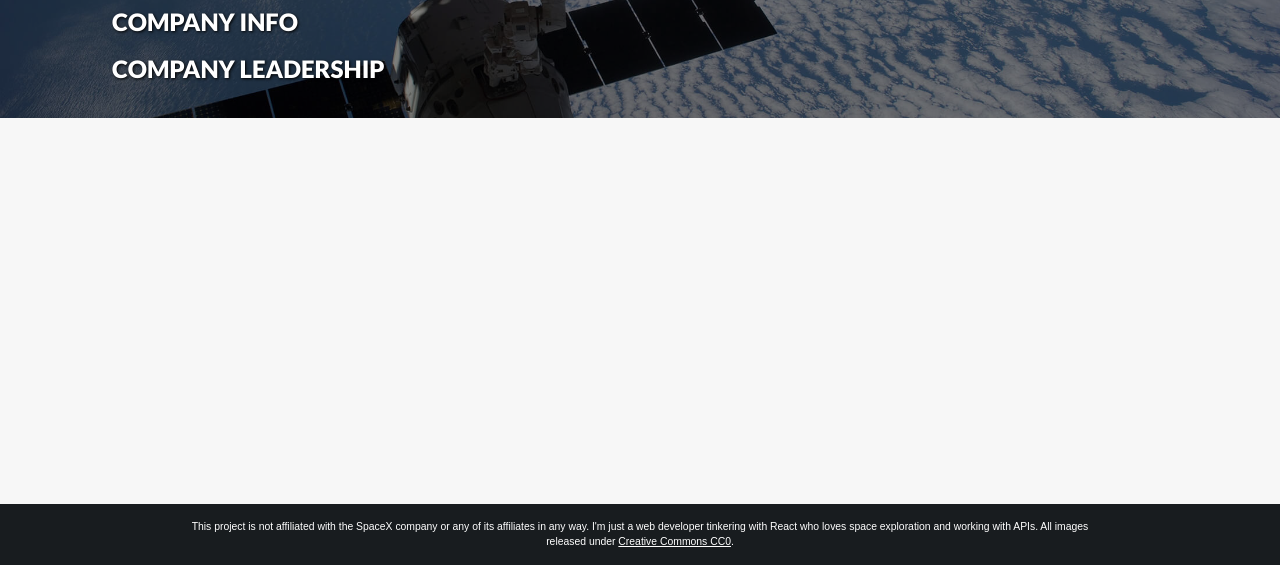
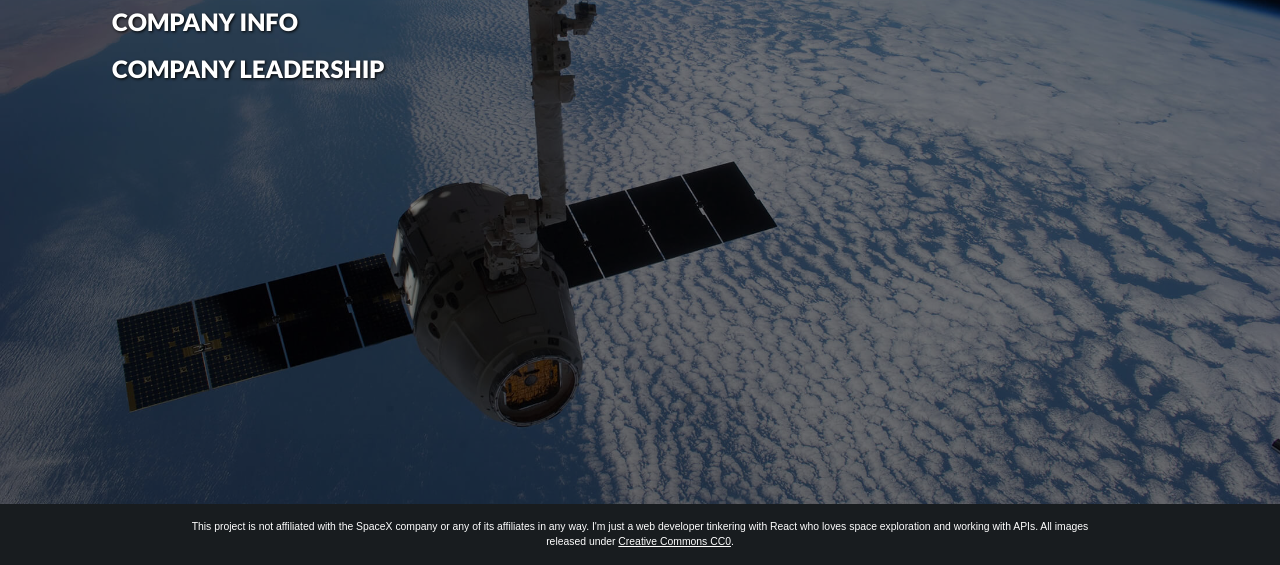
Before and after one commit to cstielper/react-spacex-wiki, a React app: page / in a window 1280 px wide. Shown: the part 235-800 px from the top of the page. Built offline with nearby package versions, Linux system fonts and the light colour scheme; no server answers.

Commit message:
CSS tweaks

```diff
--- a/src/components/home/Home.js
+++ b/src/components/home/Home.js
@@ -5,6 +5,7 @@ import styled from 'styled-components';
 const Article = styled.article`
   position: relative;
   min-height: 100%;
+  width: 100%;
   padding: 0 0 2rem !important;
 
   &,
--- a/src/ui.css
+++ b/src/ui.css
@@ -157,6 +157,8 @@ select {
 .component-home {
   flex: 1 1 auto;
   padding: 0;
+  display: flex;
+  width: 100%;
 }
 
 /* Cards
```
